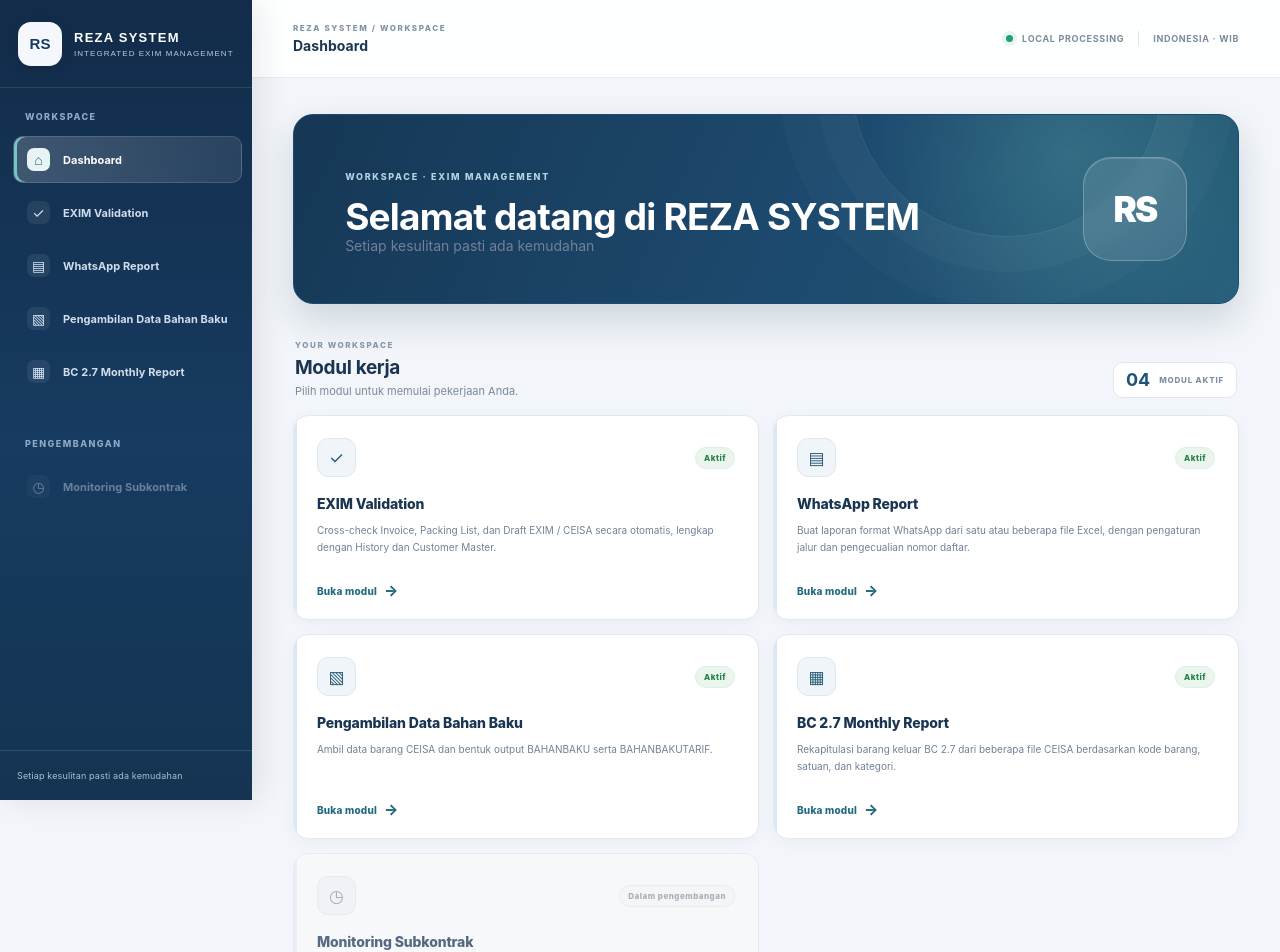
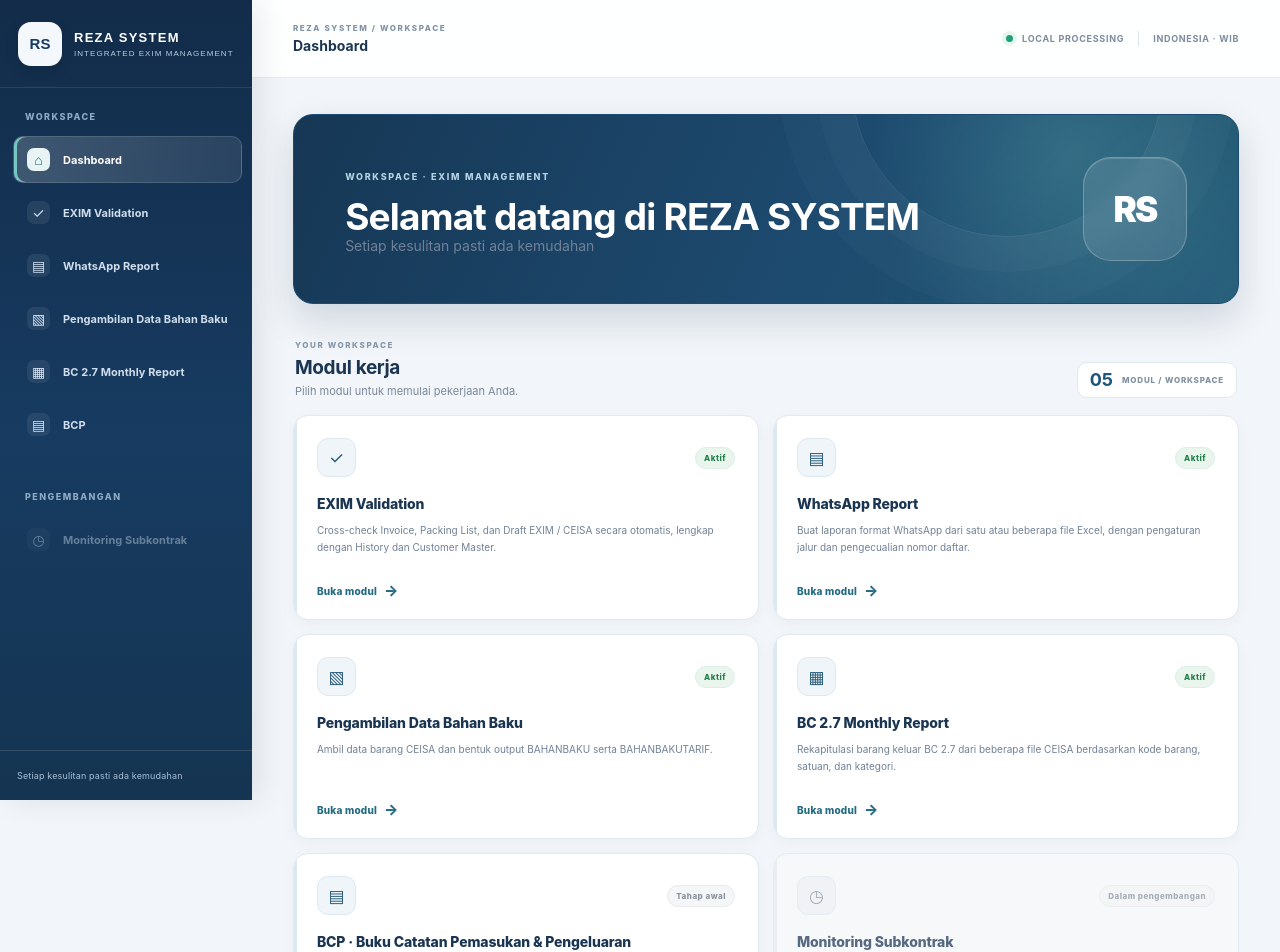
Before and after one commit to rezafa825-beep/exim-portal, a React (Vite) app in the folder frontend/: page / in a window 1280 px wide. Shown: the top 952 px of the page. Built offline with nearby package versions, Linux system fonts and the light colour scheme.

Commit message:
feat(bcp): integrate BCP workspace into Reza System navigation

```diff
--- a/frontend/src/main.jsx
+++ b/frontend/src/main.jsx
@@ -3,6 +3,7 @@ import {createRoot} from 'react-dom/client';
 import './style.css';
 import RawMaterial from './modules/raw-material/RawMaterial';
 import BC27Monthly from './modules/bc27-monthly/BC27Monthly';
+import BCP from './modules/bcp/BCP';
 import {validateFiles} from './core/validate';
 import {getCustomers,upsertCustomer,removeCustomer} from './core/customers';
 import {addHistory,listHistory,getHistory,deleteHistory,deleteHistoryOlderThanDays,clearHistory} from './storage/history';
@@ -16,12 +17,13 @@ function Dashboard({open}){
       <div><span className="home-eyebrow">WORKSPACE · EXIM MANAGEMENT</span><h1>Selamat datang di REZA SYSTEM</h1><p className="home-slogan">Setiap kesulitan pasti ada kemudahan</p></div>
       <div className="home-welcome-mark" aria-hidden="true">RS</div>
     </section>
-    <section className="home-section-head"><div><span className="home-section-kicker">YOUR WORKSPACE</span><h2>Modul kerja</h2><p>Pilih modul untuk memulai pekerjaan Anda.</p></div><span className="home-module-count"><b>04</b><span>MODUL AKTIF</span></span></section>
+    <section className="home-section-head"><div><span className="home-section-kicker">YOUR WORKSPACE</span><h2>Modul kerja</h2><p>Pilih modul untuk memulai pekerjaan Anda.</p></div><span className="home-module-count"><b>05</b><span>MODUL / WORKSPACE</span></span></section>
     <section className="home-cards">
       <button type="button" className="home-card" onClick={()=>open('validation')}><span className="home-card-top"><span className="home-icon">✓</span><span className="home-card-status active">Aktif</span></span><h3>EXIM Validation</h3><p>Cross-check Invoice, Packing List, dan Draft EXIM / CEISA secara otomatis, lengkap dengan History dan Customer Master.</p><span className="home-go">Buka modul <span aria-hidden="true">→</span></span></button>
       <button type="button" className="home-card" onClick={()=>open('report')}><span className="home-card-top"><span className="home-icon">▤</span><span className="home-card-status active">Aktif</span></span><h3>WhatsApp Report</h3><p>Buat laporan format WhatsApp dari satu atau beberapa file Excel, dengan pengaturan jalur dan pengecualian nomor daftar.</p><span className="home-go">Buka modul <span aria-hidden="true">→</span></span></button>
       <button type="button" className="home-card" onClick={()=>open('raw-material')}><span className="home-card-top"><span className="home-icon">▧</span><span className="home-card-status active">Aktif</span></span><h3>Pengambilan Data Bahan Baku</h3><p>Ambil data barang CEISA dan bentuk output BAHANBAKU serta BAHANBAKUTARIF.</p><span className="home-go">Buka modul <span aria-hidden="true">→</span></span></button>
       <button type="button" className="home-card" onClick={()=>open('bc27-monthly')}><span className="home-card-top"><span className="home-icon">▦</span><span className="home-card-status active">Aktif</span></span><h3>BC 2.7 Monthly Report</h3><p>Rekapitulasi barang keluar BC 2.7 dari beberapa file CEISA berdasarkan kode barang, satuan, dan kategori.</p><span className="home-go">Buka modul <span aria-hidden="true">→</span></span></button>
+      <button type="button" className="home-card" onClick={()=>open('bcp')}><span className="home-card-top"><span className="home-icon">▤</span><span className="home-card-status planned">Tahap awal</span></span><h3>BCP · Buku Catatan Pemasukan &amp; Pengeluaran</h3><p>Kelola proyek pencatatan kepabeanan lokal dengan file .bcp, Auto-Recovery, dan rencana ekstraksi CEISA.</p><span className="home-go">Buka modul <span aria-hidden="true">→</span></span></button>
       <div className="home-card home-card-disabled"><span className="home-card-top"><span className="home-icon">◷</span><span className="home-card-status planned">Dalam pengembangan</span></span><h3>Monitoring Subkontrak</h3><p>Modul monitoring kontrak dan transaksi subkontrak akan diintegrasikan pada tahap berikutnya.</p><span className="home-go">Belum tersedia</span></div>
     </section>
     <footer className="home-foot">REZA SYSTEM <span>·</span> File Excel diproses langsung di browser Anda</footer>
@@ -48,6 +50,7 @@ function App(){
         <button type="button" className={module==='report'?'selected':''} aria-current={module==='report'?'page':undefined} onClick={()=>openModule('report')}><span>▤</span><b>WhatsApp Report</b></button>
         <button type="button" className={module==='raw-material'?'selected':''} aria-current={module==='raw-material'?'page':undefined} onClick={()=>openModule('raw-material')}><span>▧</span><b>Pengambilan Data Bahan Baku</b></button>
         <button type="button" className={module==='bc27-monthly'?'selected':''} aria-current={module==='bc27-monthly'?'page':undefined} onClick={()=>openModule('bc27-monthly')}><span>▦</span><b>BC 2.7 Monthly Report</b></button>
+        <button type="button" className={module==='bcp'?'selected':''} aria-current={module==='bcp'?'page':undefined} onClick={()=>openModule('bcp')}><span>▤</span><b>BCP</b></button>
         <div className="portal-nav-label portal-nav-label-secondary">PENGEMBANGAN</div>
         <button type="button" className="menu-disabled" disabled title="Akan diintegrasikan pada tahap berikutnya" aria-label="Monitoring Subkontrak, dalam pengembangan"><span>◷</span><b>Monitoring Subkontrak</b></button>
       </nav>
@@ -55,7 +58,7 @@ function App(){
     </aside>
     <div className="portal-stage">
       <header className="portal-topbar">
-        <div className="portal-topbar-context"><span className="portal-topbar-kicker">REZA SYSTEM / WORKSPACE</span><b>{({home:'Dashboard',validation:'EXIM Validation',report:'WhatsApp Report','raw-material':'Pengambilan Data Bahan Baku','bc27-monthly':'BC 2.7 Monthly Report'})[module]||'Workspace'}</b></div>
+        <div className="portal-topbar-context"><span className="portal-topbar-kicker">REZA SYSTEM / WORKSPACE</span><b>{({home:'Dashboard',validation:'EXIM Validation',report:'WhatsApp Report','raw-material':'Pengambilan Data Bahan Baku','bc27-monthly':'BC 2.7 Monthly Report',bcp:'BCP · Buku Catatan Pemasukan & Pengeluaran'})[module]||'Workspace'}</b></div>
         <div className="portal-topbar-meta"><span className="portal-live-dot"></span><span>LOCAL PROCESSING</span><i></i><span>INDONESIA · WIB</span></div>
       </header>
       {module==='home'&&<Dashboard open={openModule}/>}
@@ -73,6 +76,7 @@ function App(){
       </div>
       {module==='raw-material'&&<RawMaterial/>}
       {module==='bc27-monthly'&&<BC27Monthly/>}
+      {module==='bcp'&&<BCP/>}
     </div>
   </div>
 }
```
